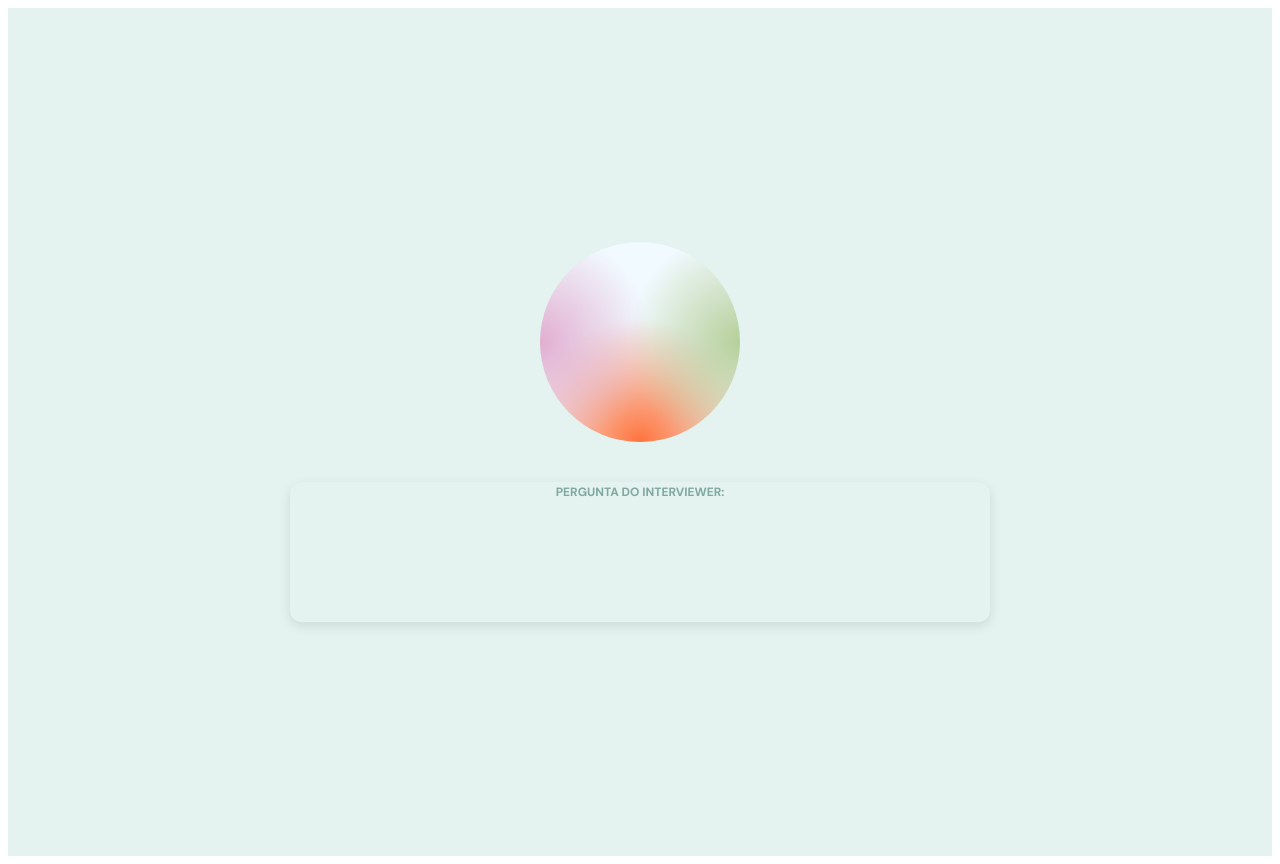
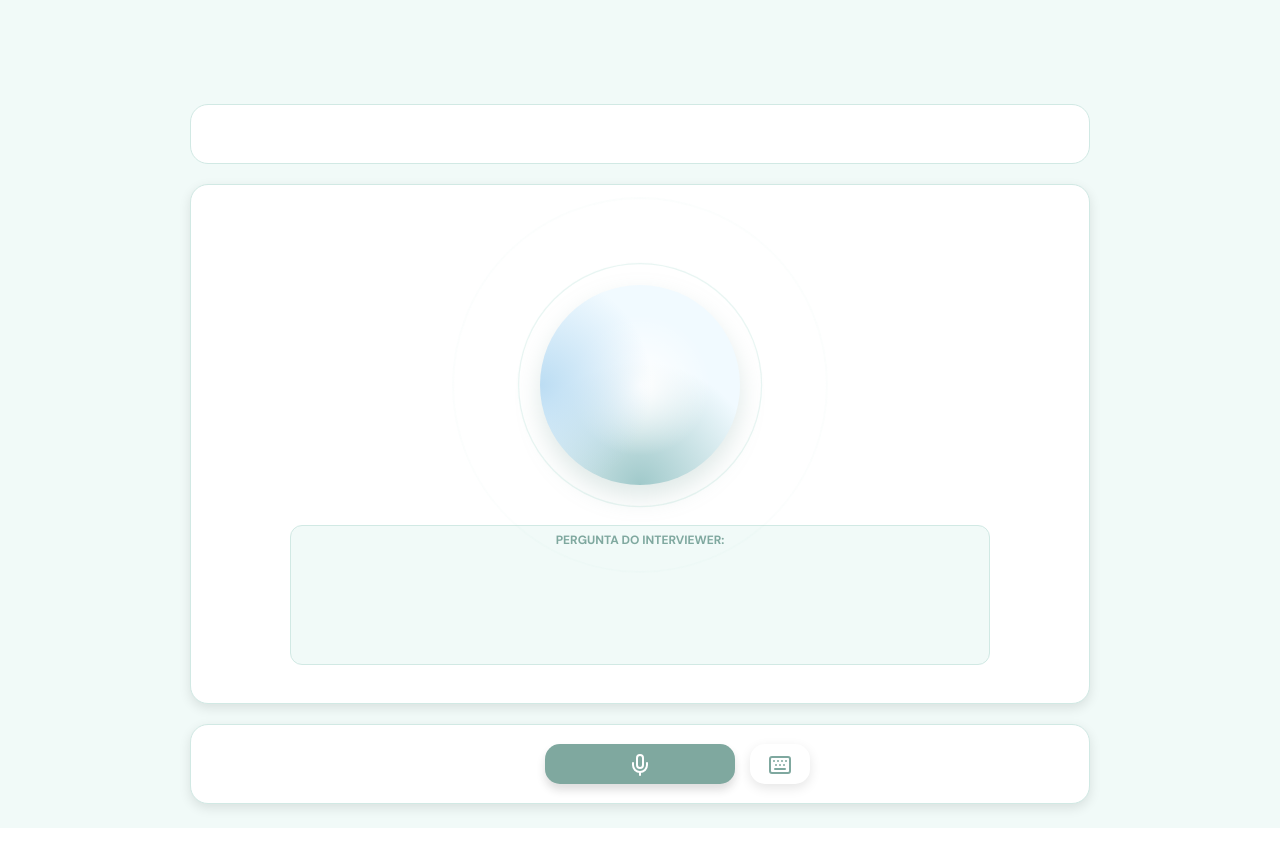
Before and after one commit to joaopaulotr/AEP-ESOFT6SA, a React (Vite) app in the folder frontend/: page /entrevista in a window 1280 px wide. After the commit the page ends 828 px from the top, so only its background shows below. Built offline with nearby package versions, Linux system fonts and the light colour scheme; a web font is replaced by a local one.

Commit message:
atualizando tela de entrevistas

```diff
--- a/frontend/index.html
+++ b/frontend/index.html
@@ -3,6 +3,7 @@
   <head>
     <meta charset="UTF-8" />
     <meta name="viewport" content="width=device-width, initial-scale=1.0" />
+    <link href="https://cdn.jsdelivr.net/npm/bootstrap@5.3.8/dist/css/bootstrap.min.css" rel="stylesheet" integrity="sha384-sRIl4kxILFvY47J16cr9ZwB07vP4J8+LH7qKQnuqkuIAvNWLzeN8tE5YBujZqJLB" crossorigin="anonymous">
     <title>App</title>
   </head>
   <body>
--- a/frontend/src/components/Avatar.jsx
+++ b/frontend/src/components/Avatar.jsx
@@ -3,20 +3,75 @@ import React from "react";
 
 export default function Avatar({ size = 64, style: extraStyle }) {
     return (
+        <>
+            <style>{`
+                @keyframes onda {
+                    0% {
+                        transform: translate(-50%, -50%) scale(1);
+                        opacity: 0.6;
+                    }
+                    100% {
+                        transform: translate(-50%, -50%) scale(2);
+                        opacity: 0;
+                    }
+                }
+                    @keyframes pulsar {
+                    0%, 100% { transform: scale(1); }
+                    50%      { transform: scale(1.1); }
+                }
+
+            `}</style>
             <div
                 style={{
+                    position: "relative",
                     width: size,
                     height: size,
-                borderRadius: size / 2,
+                    display: "flex",
+                    alignItems: "center",
+                    justifyContent: "center",
                     flexShrink: 0,
+                    ...extraStyle,
+                }}
+            >
+
+                <div style={ondaStyle(size, "0s")} />
+                <div style={ondaStyle(size, "1s")} />
+                <div style={ondaStyle(size, "3s")} />
+
+
+                <div
+                    style={{
+                        position: "relative",
+                        width: size,
+                        height: size,
+                        animation: "pulsar 4s ease-in-out infinite",
+                        borderRadius: "50%",
+                        boxShadow: "0px 12px 24px rgba(127, 168, 159, 0.25)",
                         background: `
-                    radial-gradient(circle at left center, #e2aed1, transparent 50%),
-                    radial-gradient(circle at right center, #b6cf99, transparent 50%),
-                    radial-gradient(circle at center bottom, #ff743d, transparent 55%),
+                            radial-gradient(circle at left center, #bcddf3, transparent 50%),
+                            radial-gradient(circle at center, #ffffff, transparent 50%),
+
+                            radial-gradient(circle at center bottom, #a0c9ca, transparent 55%),
                             #f1faff
                         `,
-                ...extraStyle,
                     }}
                 />
+            </div>
+        </>
     );
 }
+
+
+function ondaStyle(size, delay) {
+    return {
+        position: "absolute",
+        top: "50%",
+        left: "50%",
+        width: size,
+        height: size,
+        borderRadius: "50%",
+        border: "1px solid #98d3c67e",
+        animation: "onda 7s ease-out infinite",
+        animationDelay: delay,
+    };
+}
--- a/frontend/src/components/Layout.jsx
+++ b/frontend/src/components/Layout.jsx
@@ -1,9 +1,11 @@
 import { useState } from "react";
 import React from "react";
+import NavBar from "./NavBar";
 
 export default function Layout({ children }) {
         return (
         <div style={root}>
+
             <style>{FONTS}</style>
             {children}
         </div>
@@ -20,6 +22,6 @@ const root ={
         display: "grid",
         placeItems: "center",
         padding: 24,
-        backgroundColor: "#e4f3f0",
+        backgroundColor: "#f1faf8",
 
 };
--- /dev/null
+++ b/frontend/src/components/NavBar.jsx
@@ -0,0 +1,16 @@
+import { useState } from "react";
+import React from "react";
+
+export default function NavBar() {
+    return (
+        <div style={navBarStyle}></div>
+    );
+}
+
+const navBarStyle = {
+    width: "100%",
+    height: 60,
+    backgroundColor: "#ffffff",
+    boxShadow: "0px 4px 12px rgba(0, 0, 0, 0.1)",
+    display: "flex",
+};
--- a/frontend/src/screens/InterviewScreen.jsx
+++ b/frontend/src/screens/InterviewScreen.jsx
@@ -1,19 +1,92 @@
-import { useState } from "react";
+import { useState, useRef } from "react";
 import React from "react";
 import Layout from "../components/Layout";
 import Avatar from "../components/Avatar";
-
+import NavBar from "../components/NavBar";
+import { Mic, Square, Clock, MessageCircle, Check, ArrowRight, Keyboard } from "lucide-react";
 
 const INTERVIEWER = "interviewer";
 
+
+
 export default function InterviewScreen() {
+    const [gravando, setGravando] = useState(false);
+    const mediaRecorderRef = useRef(null);
+    const chunksRef = useRef([]);
+
+    async function comecarGravacao() {
+        try {
+
+            const stream = await navigator.mediaDevices.getUserMedia({ audio: true });
+            const recorder = new MediaRecorder(stream);
+            chunksRef.current = [];
+
+
+            recorder.ondataavailable = (e) => {
+                if (e.data.size > 0) chunksRef.current.push(e.data);
+            };
+
+
+            recorder.onstop = () => {
+                stream.getTracks().forEach(t => t.stop());
+                const audioBlob = new Blob(chunksRef.current, { type: "audio/webm" });
+                enviarAudio(audioBlob);
+            };
+
+            recorder.start();
+            mediaRecorderRef.current = recorder;
+            setGravando(true);
+        } catch {
+            alert("Não consegui acessar o microfone.");
+        }
+    }
+
+    function pararGravacao() {
+        mediaRecorderRef.current?.stop();
+        setGravando(false);
+    }
+
+    function enviarAudio(audioBlob) {
+        const url = URL.createObjectURL(audioBlob);
+        new Audio(url).play();
+    }
     return (
         <Layout>
+            <div style={{ display: "flex", flexDirection: "column", alignItems: "center", gap: 20, width: "100%", maxWidth: 900, alignSelf: "flex-start", marginTop: 80,  }}>
+
+            <div style={style.etapa}>
+
+            </div>
             <div style={style.painel}>
-                <Avatar size={200} />
+                <Avatar size={200} style={{ marginTop: 100 }} />
                 <div style={style.pergunta}>
-<span style={{fontFamily: "DM Sans", fontWeight: "bold", fontSize: 12, color: "#7fa89f"}}>PERGUNTA DO INTERVIEWER: </span>
+                    <span style={{ fontFamily: "DM Sans", fontWeight: "bold", fontSize: 12, color: "#7fa89f" }}>PERGUNTA DO INTERVIEWER: </span>
                 </div>
+
+            </div>
+            <div style={style.barraInferior}>
+                 <div style={{ display: "flex", position: "relative", flexDirection: "row", alignItems: "center", justifyContent: "center" }}>
+                    <button
+                        onClick={gravando ? pararGravacao : comecarGravacao}
+                        style={{
+                            ...style.microphone,
+                            transform: gravando ? "scale(1.1)" : "scale(1)",
+                            backgroundColor: gravando ? "#688b84" : "#7fa89f",
+                        }}
+                    >
+                            {gravando ? (
+        <Square size={24} color="#ffffff" fill="#ffffff" />
+    ) : (
+        <Mic size={24} color="#ffffff" />
+    )}
+
+                    </button>
+                    <button style={style.teclado}>
+                        <Keyboard size={24} color="#7fa89f" />
+                    </button>
+
+                </div>
+            </div>
             </div>
 
         </Layout>
@@ -23,13 +96,27 @@ export default function InterviewScreen() {
 
 
 const style = {
+    etapa: {
+        width: "100%",
+        maxWidth: 900,
+        height: 60,
+        backgroundColor: "#ffffff",
+        borderRadius: 18,
+        border: "1px solid #d1e9e4",
+
+    },
     painel: {
         alignItems: "center",
         textAlign: "center",
-         flexDirection: "column",
-          display: "flex",
-          maxWidth: 700,
-           width: "100%"
+        flexDirection: "column",
+        display: "flex",
+        borderRadius: 18,
+        maxWidth: 900,
+        backgroundColor: "#ffffff",
+        height: 520,
+         boxShadow: "0px 4px 12px rgba(0, 0, 0, 0.1)",
+        width: "100%",
+         border: "1px solid #d1e9e4",
     },
     pergunta: {
         width: "100%",
@@ -37,9 +124,43 @@ const style = {
         marginTop: 40,
         height: "auto",
         minHeight: 140,
-        backgroundColor: "#e4f3f0",
+        backgroundColor: "#f1faf8",
+         border: "1px solid #d1e9e4",
         borderRadius: 12,
+        boxSizing: "border-box",
+    },
+    barraInferior: {
+        width: "100%",
+        maxWidth: 900,
+        height: 80,
+        display: "flex",
+        backgroundColor: "#ffffff",
+        borderRadius: 18,
+        border: "1px solid #d1e9e4",
+        display: "flex",
+        alignItems: "center",
+         boxShadow: "0px 4px 12px rgba(0, 0, 0, 0.1)",
+        justifyContent: "center",
+    },
+    microphone: {
+        width: 190,
+        height: 40,
+
+        borderRadius: 15,
+        boxShadow: "0px 6px 8px rgba(34, 34, 34, 0.15)",
+        border: "none",
+        transition: "all 0.2s",
+
+    },
+    teclado: {
+        width: 60,
+        height: 40,
+        marginLeft: 20,
+        borderRadius: 15,
         boxShadow: "0px 4px 12px rgba(0, 0, 0, 0.1)",
-        boxSizing: "border-box",
-    }
+        border: "none",
+        left: "calc(50% + 90px)",
+        position: "absolute",
+        backgroundColor: "#ffffff",
+    },
 };
```
Lines whose indentation alone changed are shown as unchanged.
